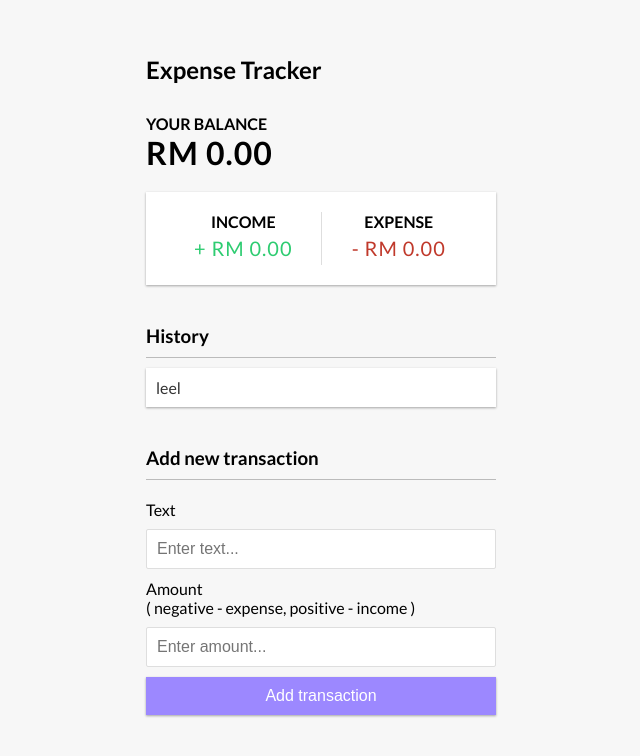
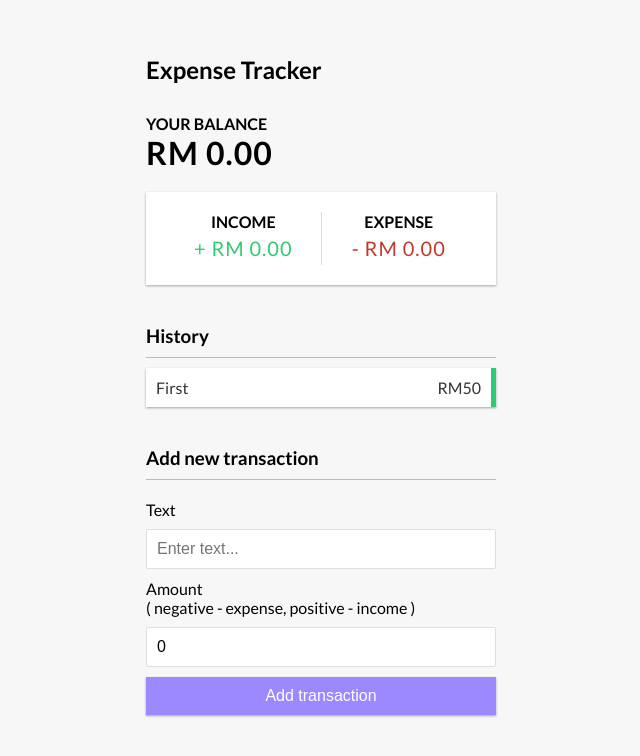
Before and after one commit to sam88mohd/expense-tracker-react, a React (Create React App) app: page / in a window 1280 px wide. Shown: the top 756 px of the page, without its empty margins (319-959 px from the left). Built offline with nearby package versions, Linux system fonts and the light colour scheme.

Commit message:
implement logic

```diff
--- a/src/App.js
+++ b/src/App.js
@@ -1,19 +1,51 @@
-import React from "react";
+import React, { useState } from "react";
 import Balance from "./components/Balance";
 import Header from "./components/Header";
 import HistoryList from "./components/HistoryList";
 import IncomeExpenses from "./components/IncomeExpenses";
 import Transaction from "./components/Transaction";
 
+const initialTransactions = [
+  {
+    text: "First",
+    amount: 50,
+  },
+];
+
 const App = () => {
+  const [text, setText] = useState("");
+  const [amount, setAmount] = useState(0);
+  const [transactions, setTransactions] = useState(initialTransactions);
+
+  const submitTransactions = (e) => {
+    e.preventDefault();
+    if (text !== "") {
+      setTransactions((oldTransactions) => [
+        ...oldTransactions,
+        {
+          text,
+          amount,
+        },
+      ]);
+    }
+    setText("");
+    setAmount(0);
+  };
+
   return (
     <>
       <Header />
       <div className="container">
         <Balance />
         <IncomeExpenses />
-        <HistoryList />
-        <Transaction />
+        <HistoryList transactions={transactions} />
+        <Transaction
+          text={text}
+          setText={setText}
+          amount={amount}
+          setAmount={setAmount}
+          submitTransactions={submitTransactions}
+        />
       </div>
     </>
   );
--- a/src/components/HistoryList.js
+++ b/src/components/HistoryList.js
@@ -1,11 +1,20 @@
 import React from "react";
 
-const HistoryList = () => {
+const HistoryList = ({ transactions }) => {
   return (
     <>
       <h3>History</h3>
       <ul className="list">
-        <li>leel</li>
+        {transactions.map((transaction) => (
+          <li className={transaction.amount >= 0 ? "plus" : "minus"}>
+            {transaction.text}
+            <span>
+              {transaction.amount < 0 && "-"} RM
+              {Math.abs(transaction.amount)}
+            </span>
+            <button className="delete-btn">x</button>
+          </li>
+        ))}
       </ul>
     </>
   );
--- a/src/components/Transaction.js
+++ b/src/components/Transaction.js
@@ -1,11 +1,11 @@
 import React from "react";
 import TransactionForm from "./TransactionForm";
 
-const Transaction = () => {
+const Transaction = (props) => {
   return (
     <>
       <h3>Add new transaction</h3>
-      <TransactionForm />
+      <TransactionForm {...props} />
     </>
   );
 };
--- a/src/components/TransactionForm.js
+++ b/src/components/TransactionForm.js
@@ -1,19 +1,32 @@
 import React from "react";
 
-const TransactionForm = () => {
+const TransactionForm = (props) => {
+  const { text, setText, amount, setAmount, submitTransactions } = props;
   return (
-    <form action="">
+    <form onSubmit={submitTransactions}>
       <div>
         <label>Text</label>
-        <input type="text" placeholder="Enter text..." />
+        <input
+          type="text"
+          placeholder="Enter text..."
+          value={text}
+          onChange={(e) => setText(e.target.value)}
+        />
       </div>
       <div>
         <label>
           Amount <br /> ( negative - expense, positive - income )
         </label>
-        <input type="number" placeholder="Enter amount..." />
+        <input
+          type="number"
+          placeholder="Enter amount..."
+          value={amount}
+          onChange={(e) => setAmount(e.target.value)}
+        />
       </div>
-      <button className="btn">Add transaction</button>
+      <button className="btn" type="submit">
+        Add transaction
+      </button>
     </form>
   );
 };
--- a/src/index.css
+++ b/src/index.css
@@ -121,3 +121,31 @@ input[type="number"] {
 .btn:focus {
   outline: 0;
 }
+
+.delete-btn {
+  cursor: pointer;
+  background-color: #e74c3c;
+  border: 0;
+  color: #fff;
+  font-size: 20px;
+  line-height: 20px;
+  padding: 2px 5px;
+  position: absolute;
+  top: 50%;
+  left: 0;
+  transform: translate(-100%, -50%);
+  opacity: 0;
+  transition: opacity 0.3s ease;
+}
+
+.list li:hover .delete-btn {
+  opacity: 1;
+}
+
+.list li.plus {
+  border-right: 5px solid #2ecc71;
+}
+
+.list li.minus {
+  border-right: 5px solid #c0392b;
+}
```
Also changed, not shown: src/context/globalState.js (added).
